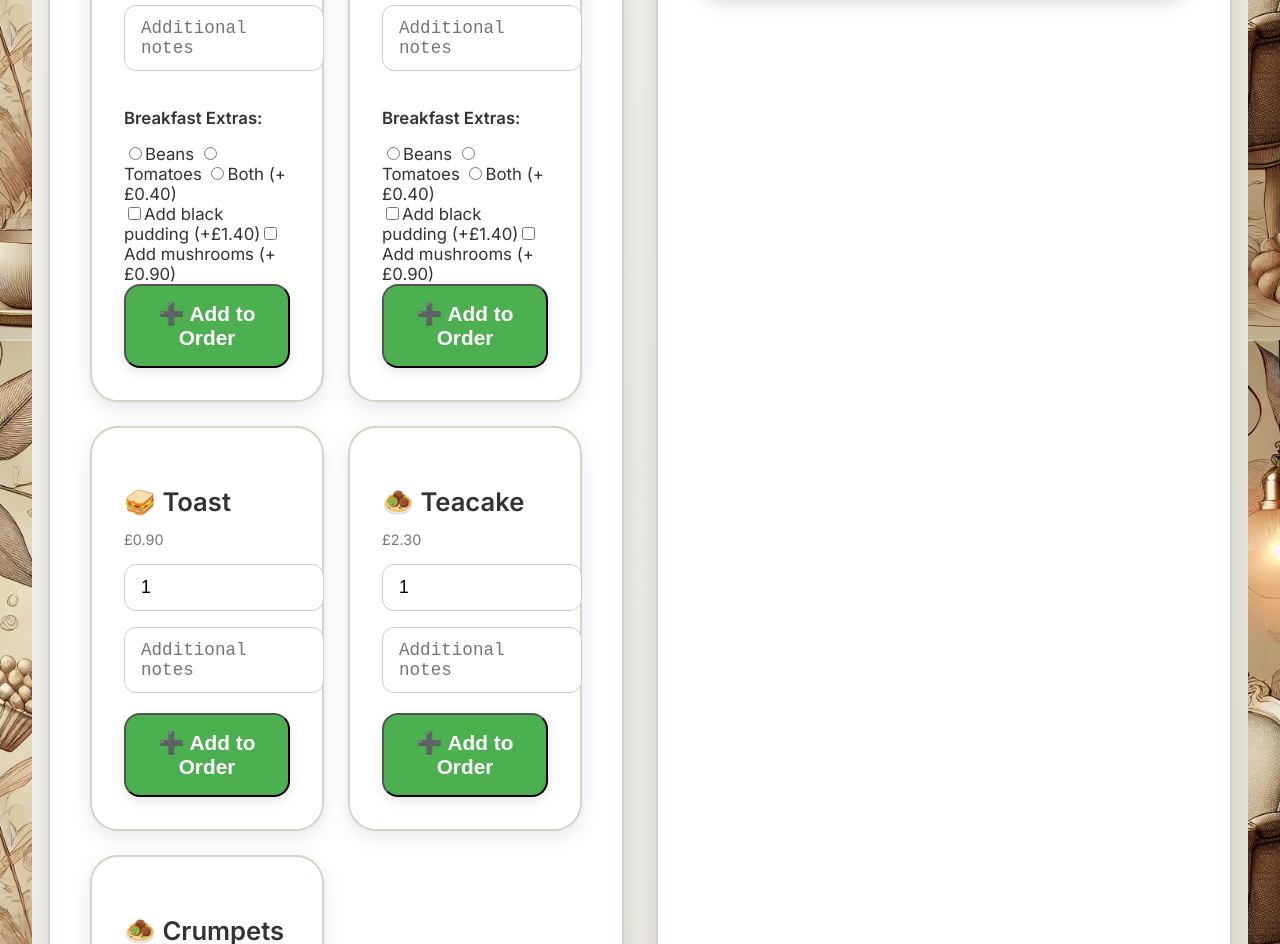
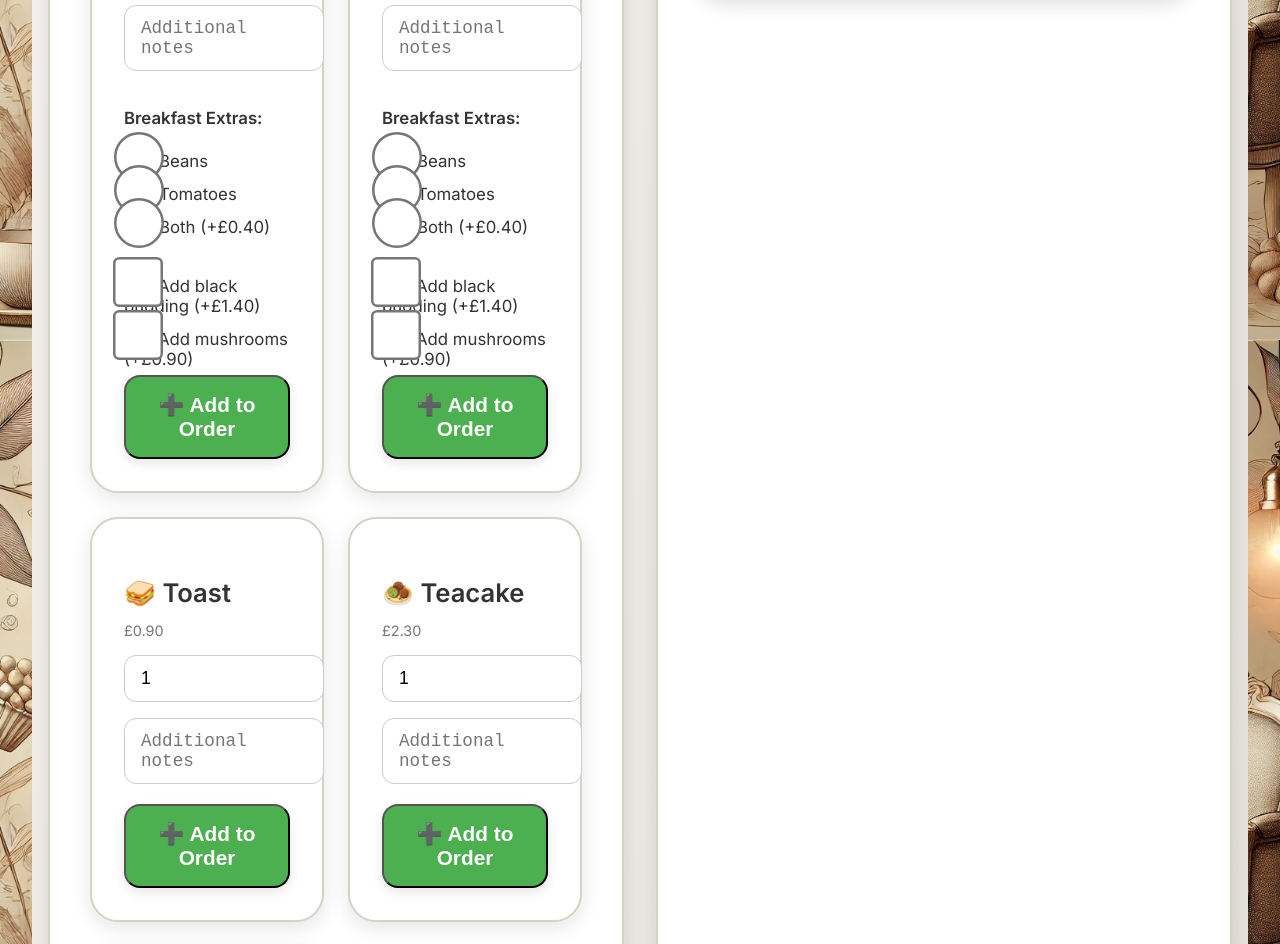
Before and after one commit to peterstearoom/peterstearoom, a React (Vite) app: page / in a window 1280 px wide. Shown: the part 1260-2204 px from the top of the page. Built offline with nearby package versions, Linux system fonts and the light colour scheme.

Commit message:
Menu UI update #21

```diff
--- a/src/components/MenuItemCard.jsx
+++ b/src/components/MenuItemCard.jsx
@@ -117,7 +117,7 @@ if (item.subcategory === 'Hot Drinks') {
 
 // ☕️ Cream Tea addition logic for "Tea" in Hot Drinks
 if (
-  item.subcategory === 'Hot drinks' &&
+  item.subcategory === 'Hot Drinks' &&
   item.name.toLowerCase() === 'tea' &&
   ['cream scone', 'eclair', 'meringue', 'trifle'].includes(creamTeaSelection)
 ) {
--- a/src/styles/custom.css
+++ b/src/styles/custom.css
@@ -1169,3 +1169,17 @@ textarea {
   font-size: 0.9rem;
   color: #333;
 }
+/*/MenuItemCard checkbox format/*/
+.menu-item-card input[type="checkbox"],
+.menu-item-card input[type="radio"] {
+  width: 20px;
+  height: 20px;
+  transform: scale(2.5); /* increase size */
+  margin-right: 10px;
+}
+
+.menu-item-card label {
+  display: block; /* ensures each label is on its own line */
+  margin: 6px 0;
+  align-items: center;
+}
```
